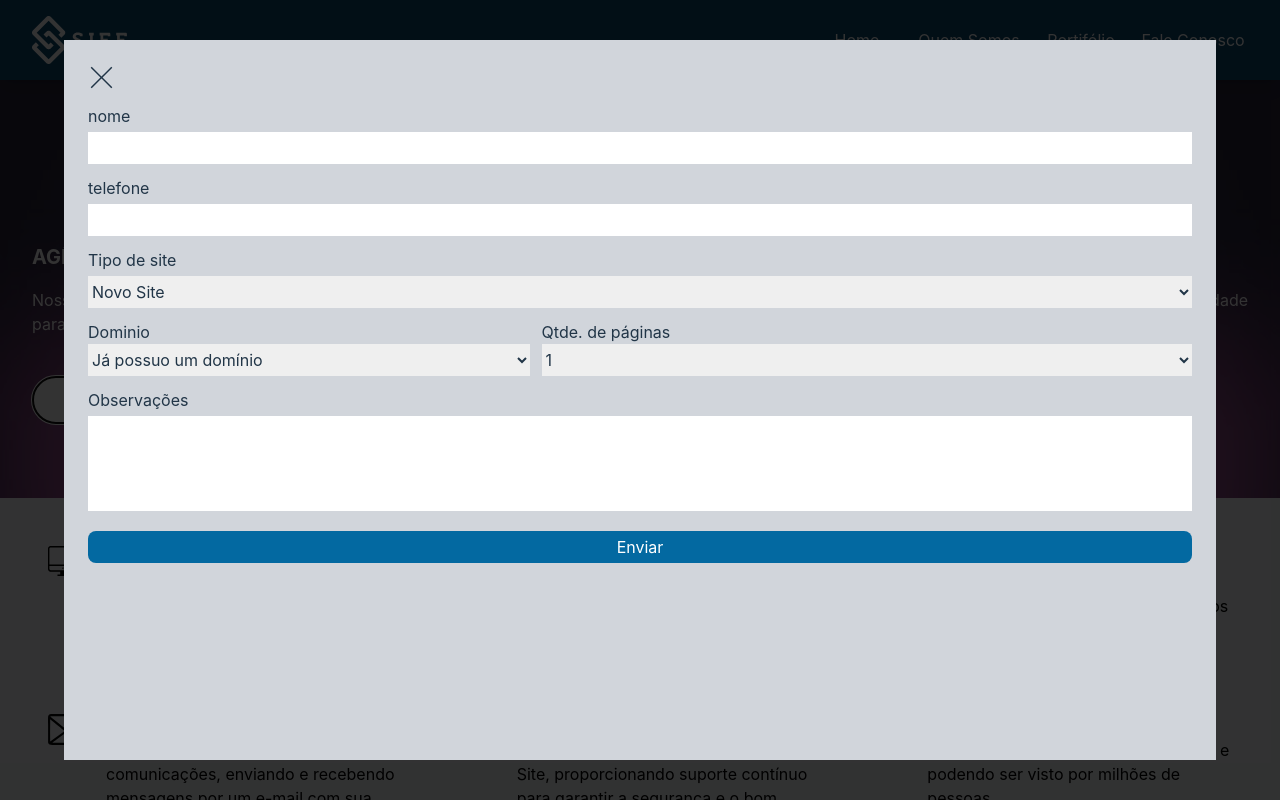
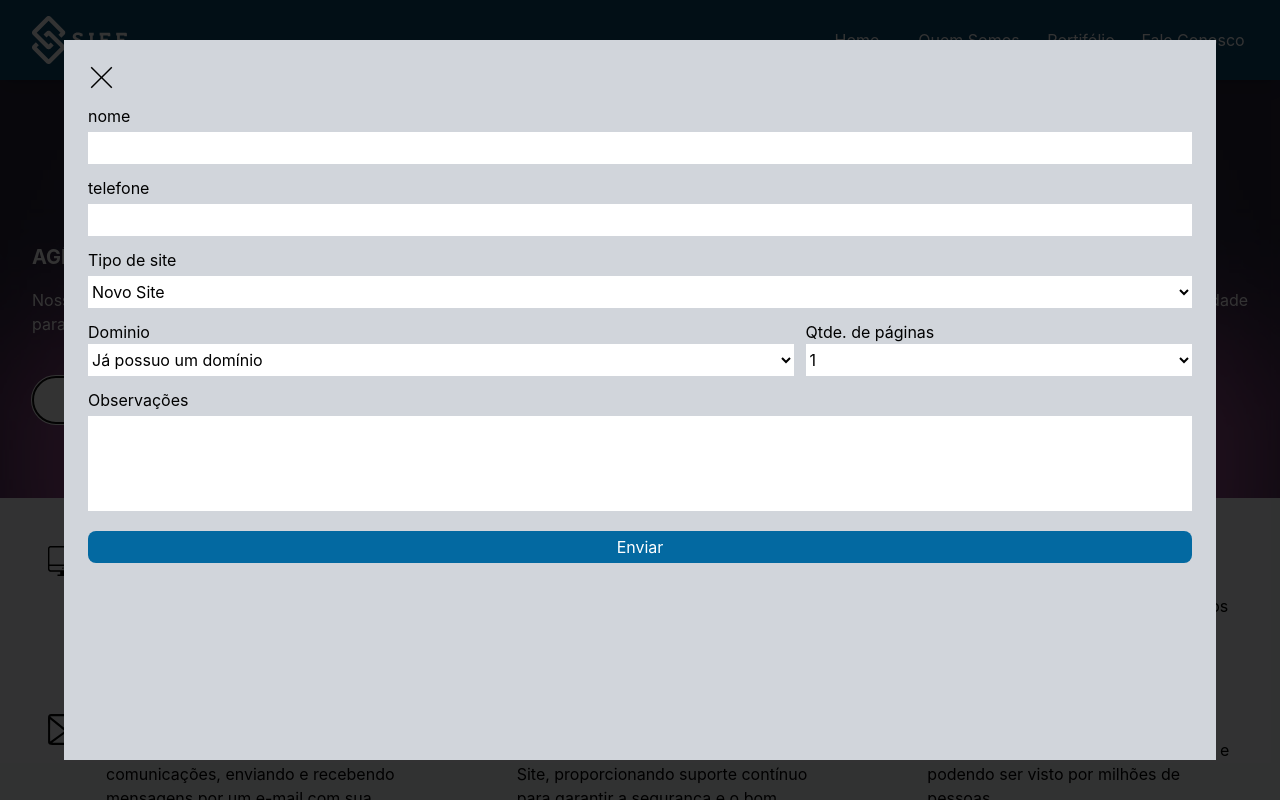
Before and after one commit to simoncarvalho10/sifemidia, a React (Vite) app: page / in a window 1280 px wide. Both pictures are taken after a click on the button "Peça um orçamento". Shown: the part 446-1246 px from the top of the page. Built offline with nearby package versions, Linux system fonts and the light colour scheme.

Commit message:
ajuste form orcamento

```diff
--- a/src/App.jsx
+++ b/src/App.jsx
@@ -185,33 +185,33 @@ useEffect(() => {
                     </span>
                 </div>
             </div>
-            <div id="spamContato" className="fixed hidden justify-center items-center h-screen w-full bg-black/80 top-0 z-50">
+            <div id="spamContato" className="fixed hidden justify-center items-center h-screen w-full bg-black/80 top-0 z-50 text-black">
                 <span id="contatospam" className="h-[90%] w-[90%] bg-gray-300">
                     <div className="w-full px-6 pt-6">
                         <button onClick={btnCloseContato} id="btnCloseContato" className="  top-0"><TfiClose size={25}/></button>
                     </div>
                     <div className="px-6 pb-6 pt-2 flex flex-col gap-3">
                         <p className="w-full -mb-2">nome</p>
-                        <input type="text" className="w-full h-8" />
+                        <input type="text" className="w-full h-8 bg-white" />
                         <p className="w-full -mb-2">telefone</p>
-                        <input type="text" className="w-full h-8"/>
+                        <input type="text" className="w-full h-8 bg-white"/>
                         <p className="w-full -mb-2">Tipo de site</p>
-                        <select name="" id="" className="w-full h-8">
+                        <select name="" id="" className="w-full h-8 bg-white">
                             <option value="">Novo Site</option>
                             <option value="">Atulização de site</option>
                         </select>
                         <div className="flex gap-3">
-                            <div className="w-[40%]">
+                            <div className="grow">
                                 <p className="w-full">Dominio</p>
-                                <select name="" id="" className="w-full h-8">
+                                <select name="" id="" className="w-full h-8 bg-white">
                                     <option value="0">Já possuo um domínio</option>
                                     <option value="1">Sim</option>
                                     <option value="2">Não</option>
                                 </select>
                             </div>
-                            <div className="grow">
+                            <div className="w-[35%]">
                                 <p className="w-full">Qtde. de páginas</p>
-                                <select name="" id="" className="w-full h-8">
+                                <select name="" id="" className="w-full h-8 bg-white">
                                     <option value="">1</option>
                                     <option value="">2</option>
                                     <option value="">3</option>
@@ -226,7 +226,7 @@ useEffect(() => {
                             </div>
                         </div>
                         <p className="w-full -mb-2">Observações</p>
-                        <input type="text" className="w-full h-[95px]"/>
+                        <input type="text" className="w-full h-[95px] bg-white"/>
                         <button className="h-8 bg-sky-700 mt-2 text-white">Enviar</button>
                     </div>
                 </span>
```
